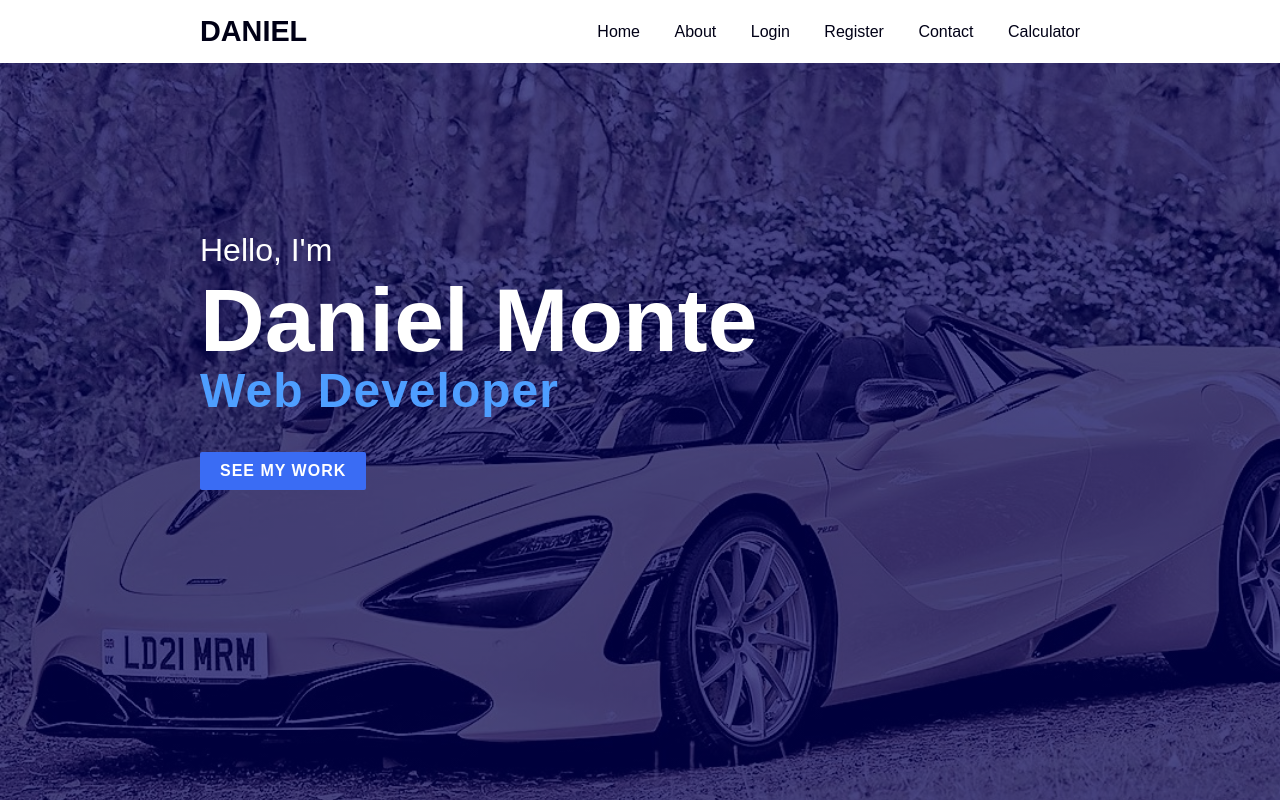
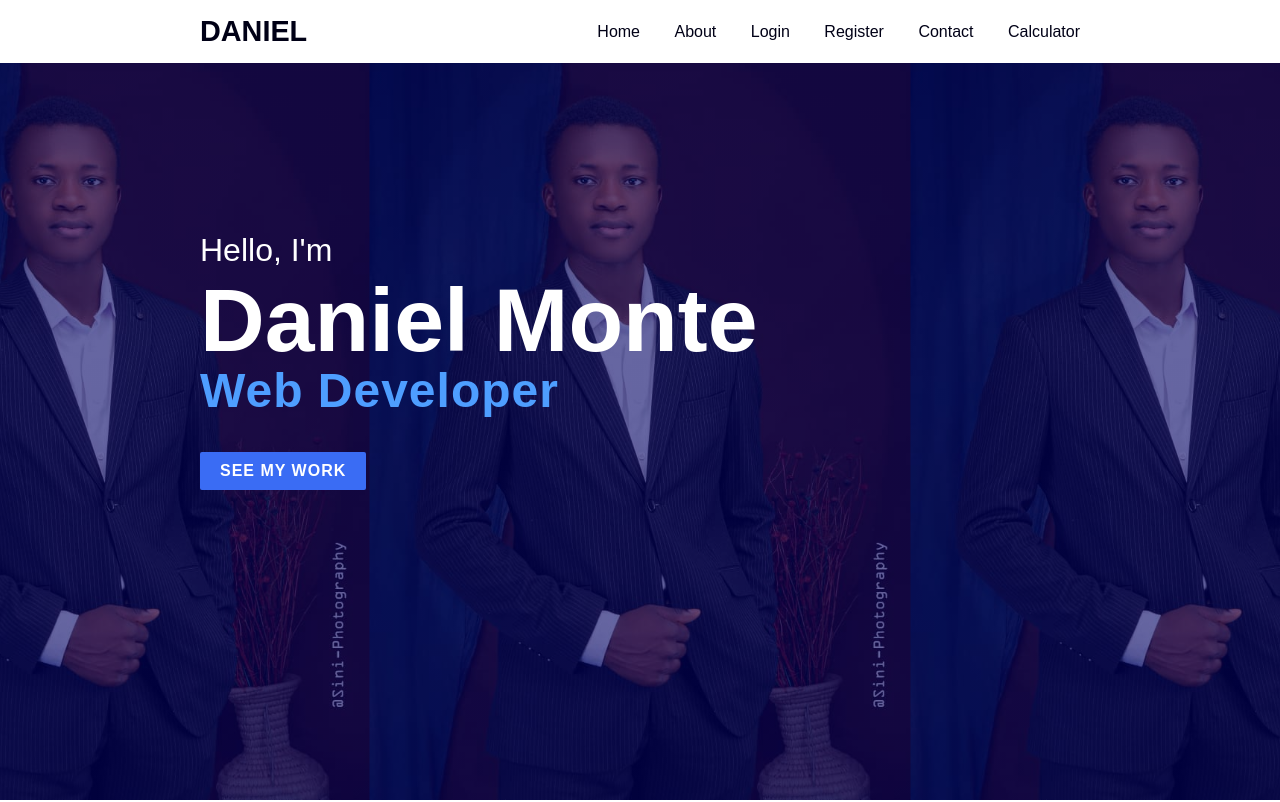
Before and after one commit to danny3124sourced/altshoolafrica, a plain HTML site: page index.html in a window 1280 px wide. Shown: the top 802 px of the page. Drawn offline with Linux system fonts and the light colour scheme.

Commit message:
after changes

```diff
--- a/style.css
+++ b/style.css
@@ -17,8 +17,8 @@ section{
     display: flex;
     align-items: center;
     /* background: url(./images/banner.png)no-repeat; */
-    background-image: linear-gradient(rgba(0,0,100,0.6),rgba(0,0,100,0.6)), url(./images/20220513_184159.jpg);
-    background-size: cover;
+    background-image: linear-gradient(rgba(0,0,100,0.6),rgba(0,0,100,0.6)), url(./images/IMG-20220320-WA0011.jpg);
+    background-size: contain;
     background-position: center;
     background-attachment: fixed;
 }
```
